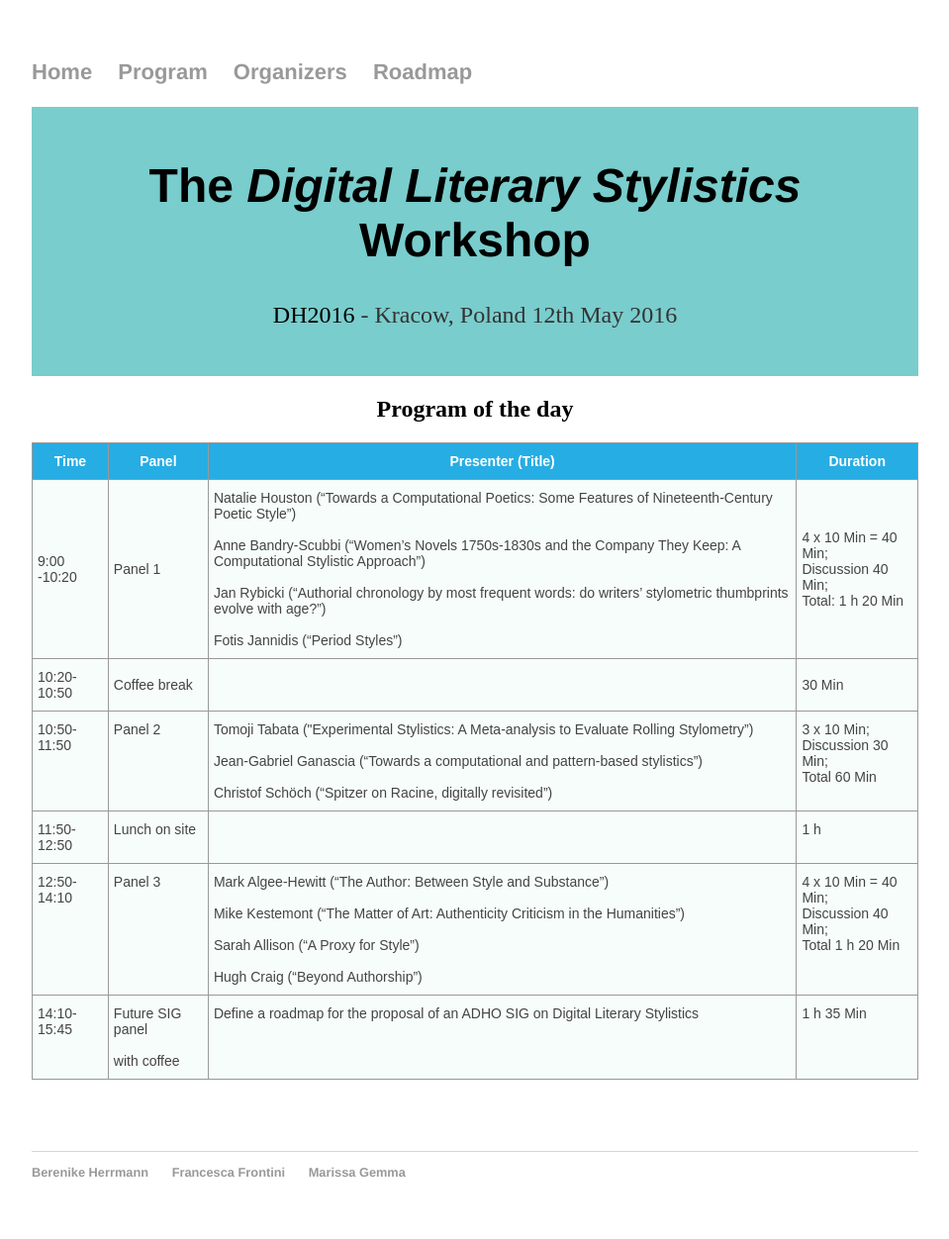
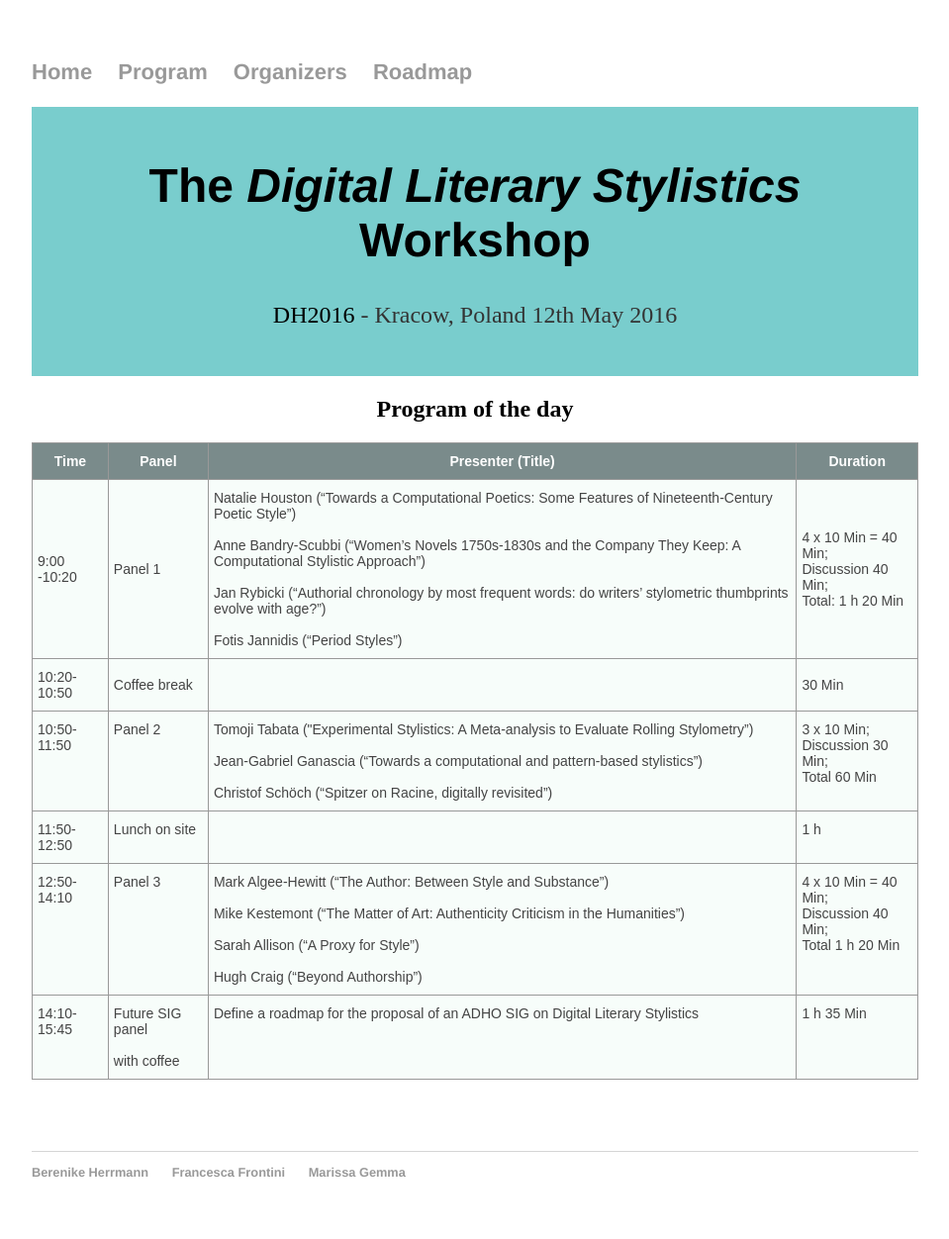
Before and after one commit to DigitalLiteraryStylistic/-DigitalLiteraryStylistic.github.io, a Jekyll site: the page built from program.html, in a window 1280 px wide. Shown: the whole page at 99% size, without its empty margins (160-1119 px from the left). Built offline with Jekyll 4.4.1, drawn with Linux system fonts in a browser that asks for light colours.

Commit message:
Update program.html

```diff
--- a/program.html
+++ b/program.html
@@ -12,7 +12,7 @@ title: Digital Literary Stylistics Workshop - Co-located with DH2016
 <style type="text/css">
 .tg  {border-collapse:collapse;border-spacing:0;border-color:#999;margin-left:auto;margin-right:auto;}
 .tg td{font-family:Arial, sans-serif;font-size:14px;padding:10px 5px;border-style:solid;border-width:1px;overflow:hidden;word-break:normal;border-color:#999;color:#444;background-color:#F7FDFA;}
-.tg th{font-family:Arial, sans-serif;font-size:14px;font-weight:normal;padding:10px 5px;border-style:solid;border-width:1px;overflow:hidden;word-break:normal;border-color:#999;color:#fff;background-color:#26ADE4;}
+.tg th{font-family:Arial, sans-serif;font-size:14px;font-weight:normal;padding:10px 5px;border-style:solid;border-width:1px;overflow:hidden;word-break:normal;border-color:#999;color:#fff;background-color:#7A8B8B;}
 .tg .tg-e3zv{font-weight:bold}
 .tg .tg-yw4l{vertical-align:top}
 </style>
```
